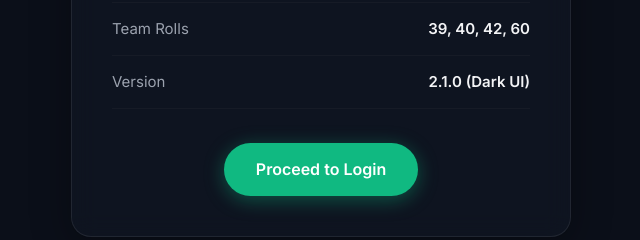
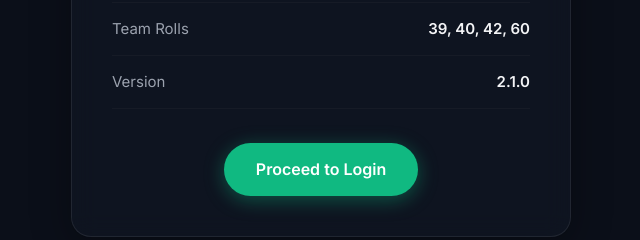
Before and after one commit to gagan2007jadaun/Earth-Pulse-Monitor, a website: page credentials.html in a window 1280 px wide. Shown: the part 393-633 px from the top of the page, 319-959 px from the left. Drawn offline with Linux system fonts and the light colour scheme.

Commit message:
Update credentials.html

```diff
--- a/credentials.html
+++ b/credentials.html
@@ -16,7 +16,7 @@
       <li><span>Project Name</span> <span>Earth Pulse Monitor</span></li>
       <li><span>Department</span> <span>ECE CA2</span></li>
       <li><span>Team Rolls</span> <span>39, 40, 42, 60</span></li>
-      <li><span>Version</span> <span>2.1.0 (Dark UI)</span></li>
+      <li><span>Version</span> <span>2.1.0</span></li>
     </ul>
     <a href="login.html" class="pulse-btn green-btn">Proceed to Login</a>
   </div>
```
